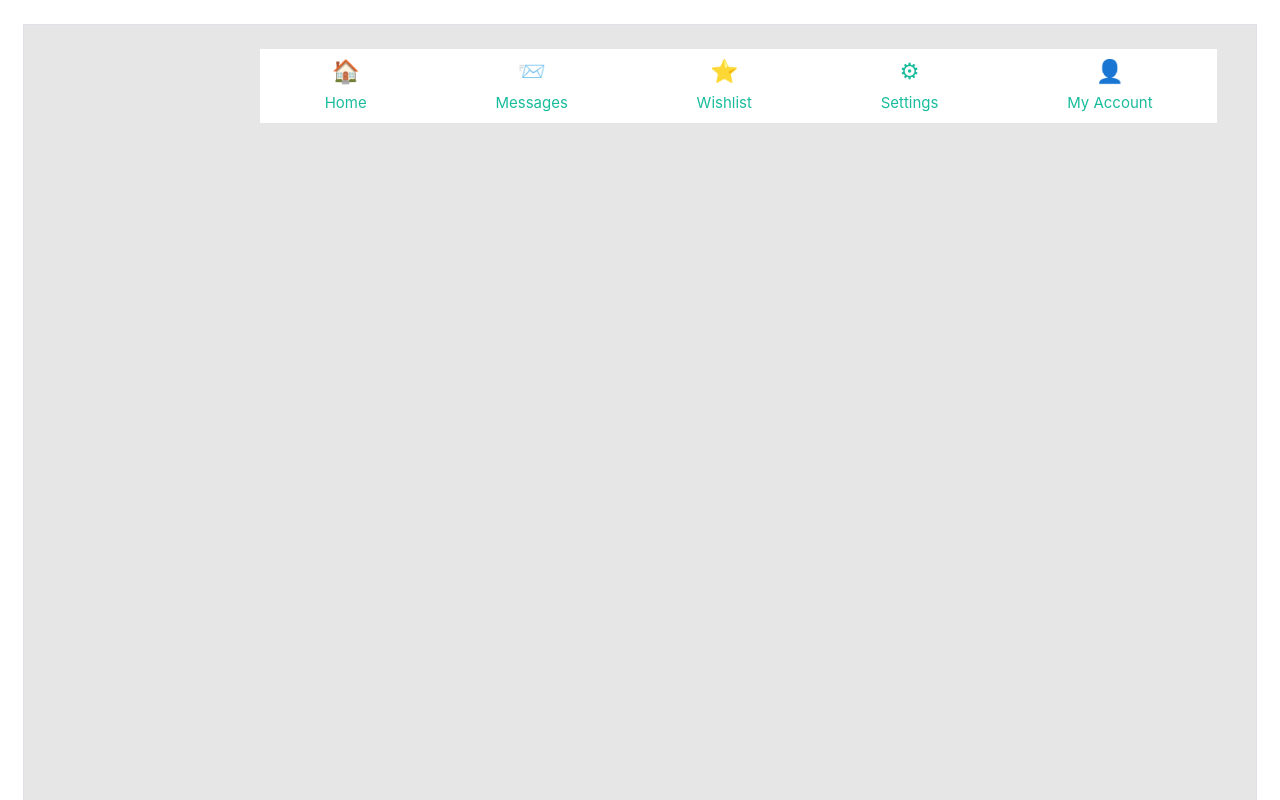
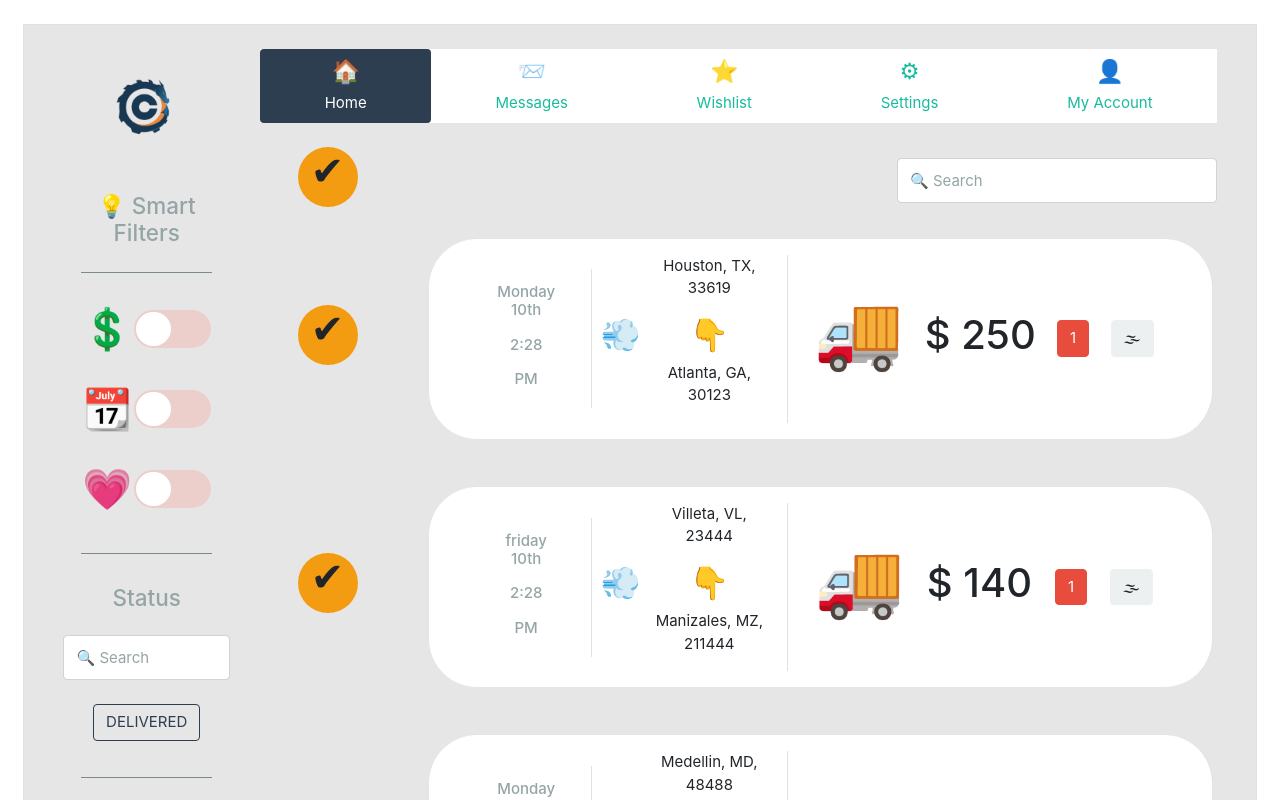
Before and after one commit to BrianBernal/mockup, a React (Create React App) app: page /home in a window 1280 px wide. Shown: the top 800 px of the page. Built offline with nearby package versions, Linux system fonts and the light colour scheme.

Commit message:
Primera vez que envio props por Route..

```diff
--- a/src/App.js
+++ b/src/App.js
@@ -1,5 +1,5 @@
 import React, { Component } from 'react';
-import { BrowserRouter as Router, Route } from "react-router-dom";
+import { BrowserRouter as Router, Route, Redirect } from "react-router-dom";
 
 import './App.css';
 
@@ -15,35 +15,47 @@ class App extends Component {
 	constructor(props) {
 		super(props);
 		this.handlePathChange = this.handlePathChange.bind(this);
-		this.state = {isHome: true};
+		this.handleSwitchChange = this.handleSwitchChange.bind(this);
+		this.state = {
+			isHome: true,
+			porPrecio: true
+		};
 	}
 
 	componentDidMount() {
 		this.handlePathChange();
 	}
+	// this.props.match.params
+	handlePathChange() {
+		this.setState({
+			isHome: window.location.pathname === '/home' ? true : false
+		})
+	}
 
-	handlePathChange() {
-		if (window.location.pathname !== '/') {
-			this.setState({
-				isHome: false
-			});
-		} else {
-			this.setState({
-				isHome: true
-			});
-		}
+	handleSwitchChange() {
+		this.setState({
+			porPrecio: !this.state.porPrecio
+		})
 	}
 
 	render() {
 		return (
 			<div className="container-fluid">
 				<div className="row border m-2 my-4 p-4 fondoMockup">
-					<Sidebar isHome={this.state.isHome}/>
+					<Sidebar isHome={this.state.isHome} onHandleSwitchChange={this.handleSwitchChange}/>
 					<div className="col-md-10">
 						<Router>
 							<Header onHandlePathChange={this.handlePathChange}/>
 							<main className="my-2">
-								<Route exact path='/' component={Home}></Route>
+								<Route
+									exact path='/home'
+									render={ () => (
+										<Home
+											porPrecio={this.state.porPrecio}
+											onHandleSwitchChange={this.handleSwitchChange}>
+										</Home>
+									)}>
+								</Route>
 								<Route path='/messages' component={Messages}></Route>
 								<Route path='/wishlist' component={Wishlist}></Route>
 								<Route path='/settings' component={Settings}></Route>
--- a/src/components/FiltrosSmall.js
+++ b/src/components/FiltrosSmall.js
@@ -2,11 +2,11 @@ import React from 'react';
 
 import Switch from './Switch';
 
-const FiltrosSmall = () => (
-    <div className="border m-3 p-2 d-block d-md-none" style={{background: '#b2cde9'}}>
+const FiltrosSmall = props => (
+    <div className="border m-3 p-2 d-block d-md-none" style={{ background: '#b2cde9' }}>
         <h4 className="card-subtitle text-secondary text-center">Smart Filters</h4>
         <div className=" d-sm-flex justify-content-sm-around">
-            <Switch symbol="💲" legend="dinero" id="switch-venta-sm" size="sm"></Switch>
+            <Switch symbol="💲" legend="dinero" id="switch-venta-sm" size="sm" onHandleSwitchChange={props.onHandleSwitchChange}></Switch>
             <Switch symbol="📆" legend="calendario" id="calendario-switch-sm" size="sm"></Switch>
             <Switch symbol="💗" legend="favorito" id="corazon-switch-sm" size="sm"></Switch>
         </div>
--- a/src/components/Header.js
+++ b/src/components/Header.js
@@ -18,7 +18,7 @@ class Header extends Component {
             <header onClick={this.handlePathChange}>
                 <ul className="nav nav-pills nav-fill bg-white">
                     <li className="nav-item">
-                        <NavLink className="nav-link" exact to="/" activeClassName="active"> <p className="d-block h4"><Emoji label="casa" symbol="🏠"></Emoji></p> Home</NavLink>
+                        <NavLink className="nav-link" exact to="/home" activeClassName="active"> <p className="d-block h4"><Emoji label="casa" symbol="🏠"></Emoji></p> Home</NavLink>
                     </li>
                     <li className="nav-item">
                         <NavLink className="nav-link" to="/messages" activeClassName="active"> <p className="d-block h4"><Emoji label="mensaje" symbol="📨"></Emoji></p> Messages</NavLink>
--- a/src/components/Sidebar.js
+++ b/src/components/Sidebar.js
@@ -1,11 +1,13 @@
-import React from 'react';
+import React, { Component } from 'react';
 import imgFilter from '../imagenes/smartFilters.png';
 import Emoji from './Emoji';
 import Switch from './Switch';
 
 
-const Sidebar = props => {
-    const className = props.isHome ? 'col-md-2 px-5 d-none d-md-block' : 'col-md-2 px-5 hideSidebar';
+class Sidebar extends Component {
+
+    render() {
+        const className = this.props.isHome ? 'col-md-2 px-5 d-none d-md-block' : 'col-md-2 px-5 hideSidebar';
 
         return (
             <div className={className}>
@@ -16,7 +18,7 @@ const Sidebar = props => {
 
                 <div className="row mt-4 border-bottom border-dark">
                     <div className="form-group card border-0 fondoMockup" style={{ width: '18rem' }}>
-                    <Switch symbol="💲" legend="dinero" id="switch-venta" size="lg"></Switch>
+                        <Switch symbol="💲" legend="dinero" id="switch-venta" size="lg" onHandleSwitchChange={this.props.onHandleSwitchChange}></Switch>
                         <Switch symbol="📆" legend="calendario" id="switch-calendar" size="lg"></Switch>
                         <Switch symbol="💗" legend="corazon" id="switch-corazon" size="lg"></Switch>
                     </div>
@@ -33,5 +35,6 @@ const Sidebar = props => {
             </div>
         );
     }
+}
 
 export default Sidebar;
--- a/src/components/Switch.js
+++ b/src/components/Switch.js
@@ -1,31 +1,65 @@
-import React from 'react';
+import React, { Component } from 'react';
 import Emoji from './Emoji';
 
 
-const Switch = props => {
-    let legend = <Emoji label={props.label} symbol={props.symbol}></Emoji>
-    // legend = props.size === 'lg' ? <p className="h2"> {legend} </p> : legend;
 
-    if (props.size === 'lg') {
+const Checkbox = props => {
+    return (
+        <span className={props.clase}>
+            {props.size === 'large' ? props.legend : ''}
+            <input
+                type="checkbox"
+                className="switch"
+                id={props.id}
+                onChange={props.onChange}
+            />
+            <label htmlFor={props.id}>
+                {props.size === 'small' ? props.emoji : ''}
+            </label>
+        </span>
+    )
+}
+
+class Switch extends Component {
+    constructor(props) {
+        super(props);
+        this.handleSwitchChange = this.handleSwitchChange.bind(this);
+    }
+
+    handleSwitchChange() { // MOVER A SWITCH
+        this.props.onHandleSwitchChange();
+    }
+
+    render() {
+        let legend = <Emoji label={this.props.label} symbol={this.props.symbol}></Emoji>
+        // legend = this.props.size === 'lg' ? <p className="h2"> {legend} </p> : legend;
+
+        if (this.props.size === 'lg') {
             legend = <p className="h2"> {legend} </p>
             return (
                 <div className="form-group">
-                <span className="switch switch-lg d-flex justify-content-around align-items-center mt-2">
-                    {legend}
-                    <input type="checkbox" className="switch" id={props.id} />
-                    <label htmlFor={props.id}></label>
-                </span>
+                    <Checkbox
+                        size = "large"
+                        clase="switch switch-lg d-flex justify-content-around align-items-center mt-2"
+                        id = {this.props.id}
+                        legend = {legend}
+                        onChange = {this.props.onHandleSwitchChange ? this.handleSwitchChange : () => {}}
+                    />
                 </div>
             )
         }
 
-    if (props.size === 'sm') {
+        if (this.props.size === 'sm') {
             return (
-            <span className="switch switch-sm">
-                <input type="checkbox" className="switch" id={props.id} />
-                <label htmlFor={props.id}><Emoji label="dinero" symbol={props.symbol}></Emoji></label>
-            </span>
+                <Checkbox
+                    size = "small"
+                    clase="switch switch-sm"
+                    id = {this.props.id}
+                    onChange = {this.props.onHandleSwitchChange ? this.handleSwitchChange : () => {}}
+                    emoji = {<Emoji label="dinero" symbol={this.props.symbol}></Emoji>}
+                />
             )
+        }
     }
 
 }
--- a/src/containers/Home.js
+++ b/src/containers/Home.js
@@ -57,7 +57,7 @@ class Home extends Component {
 
         return (
             <div>
-                <FiltrosSmall></FiltrosSmall>
+                <FiltrosSmall onHandleSwitchChange={this.props.onHandleSwitchChange}></FiltrosSmall>
                 <Buscar />
                 {
                     datos.map(envio => (
```
Lines whose indentation alone changed are shown as unchanged.
